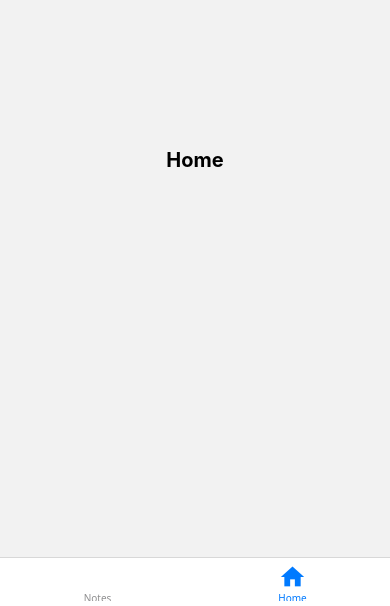
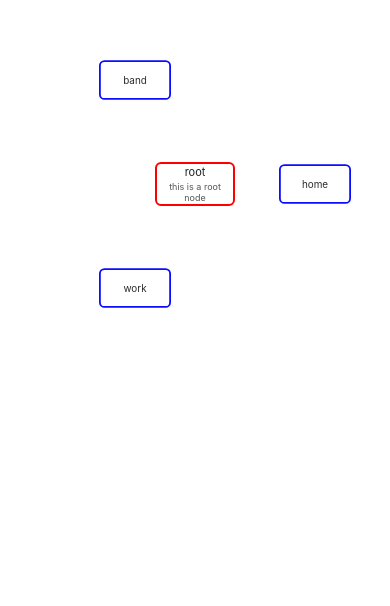
Before and after one commit to KyleMDavidson/Tree-Note, a React Native app: screen /Home in a window 390 px wide. Shown: the part 238-844 px from the top of the page. Built offline with nearby package versions, Linux system fonts and the light colour scheme; what react-native-worklets would draw is missing.

Commit message:
tear out the router. Bad fit for this app.

```diff
--- a/App.tsx
+++ b/App.tsx
@@ -1,14 +1,12 @@
 import 'expo-dev-client';
 import { AppRegistry } from 'react-native';
 import { GestureHandlerRootView } from 'react-native-gesture-handler';
-import Navigation from './app/navigation';
-import {Text} from 'react-native'
-
+import Notes from './features/notes/Notes';
 
 function App() {
   return (
     <GestureHandlerRootView style={{ flex: 1 }}>
-      <Navigation />
+      <Notes />
     </GestureHandlerRootView>
   );
 }
--- a/features/home/Home.tsx
+++ /dev/null
@@ -1,23 +0,0 @@
-import { StyleSheet, Text, View } from 'react-native';
-
-const Home = () => {
-  return (
-    <View style={styles.container}>
-      <Text style={styles.title}>Home</Text>
-    </View>
-  );
-}
-
-export default Home;
-
-const styles = StyleSheet.create({
-  container: {
-    flex: 1,
-    alignItems: 'center',
-    justifyContent: 'center',
-  },
-  title: {
-    fontSize: 20,
-    fontWeight: 'bold',
-  },
-});
```
